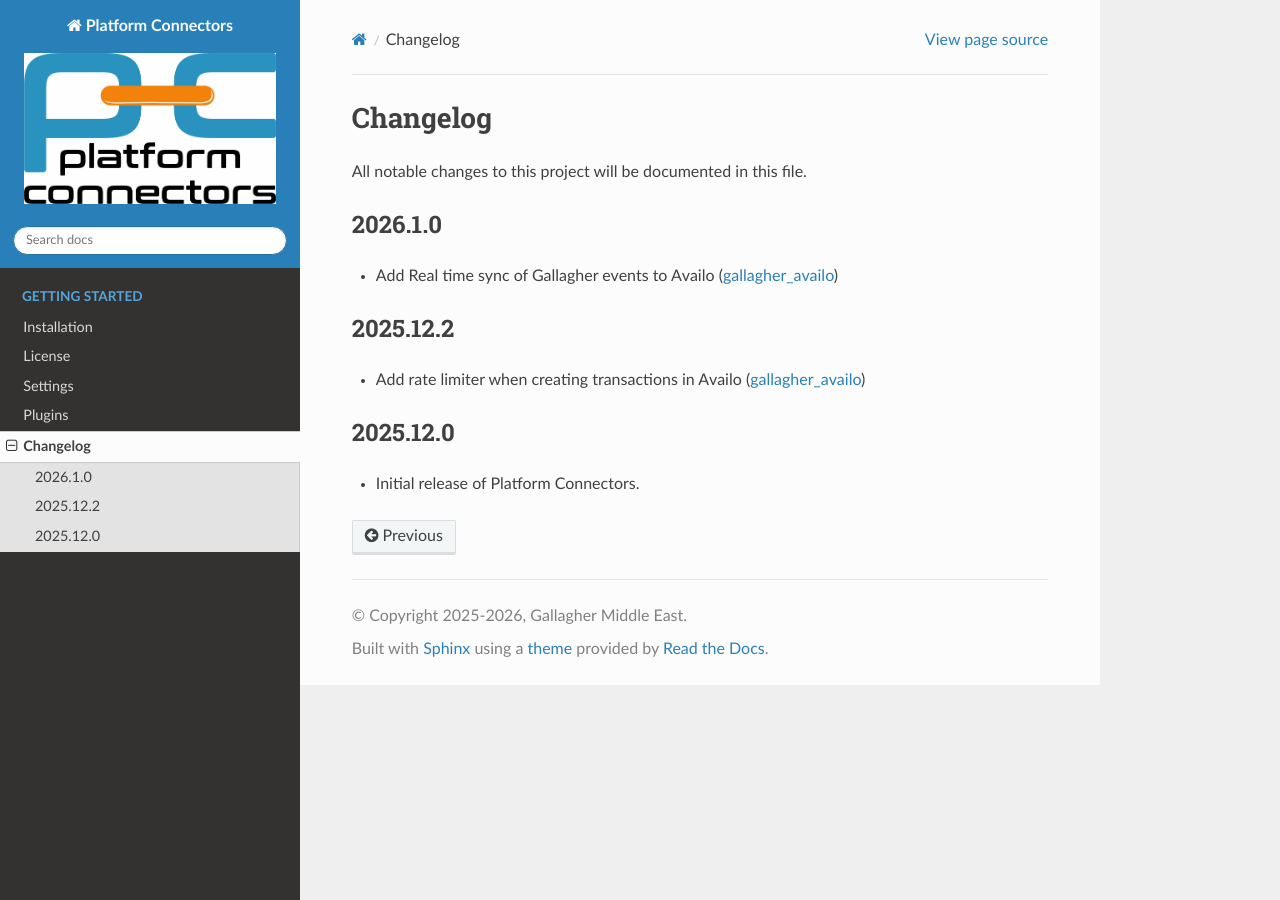
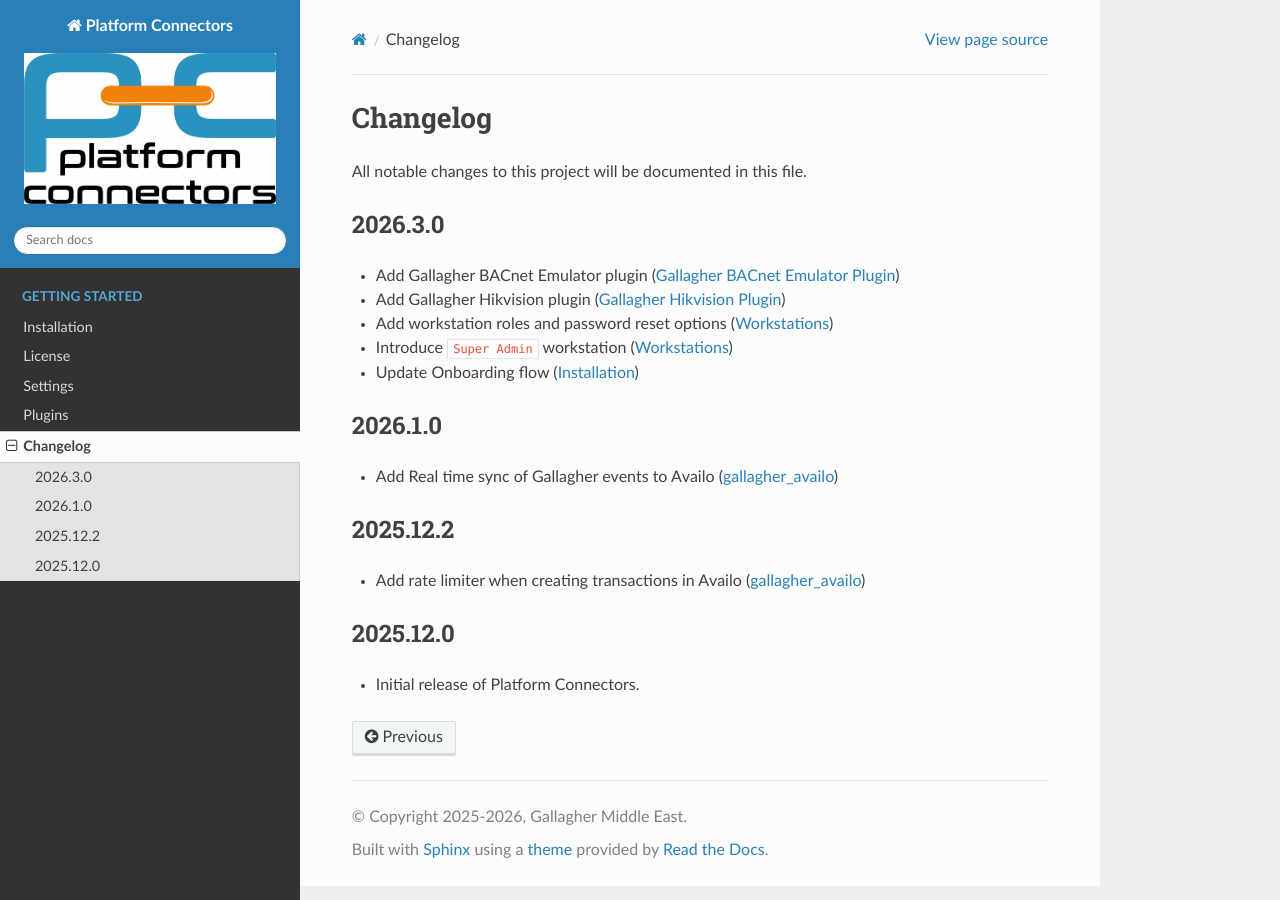
Before and after one commit to engrbm87/pconn-docs, a Sphinx documentation site: the page built from docs/source/changelog.rst, in a window 1280 px wide. Built offline with Sphinx 7.4.7 and the Read the Docs theme 3.1.0, drawn with Linux system fonts in a browser that asks for light colours; pages that are not in the unit, such as notebooks, are missing from menus.

Commit message:
Update changelog for version 2026.3.0

```diff
--- a/docs/source/changelog.rst
+++ b/docs/source/changelog.rst
@@ -2,6 +2,15 @@
 =========
 
 All notable changes to this project will be documented in this file.
+
+2026.3.0
+---------
+
+- Add Gallagher BACnet Emulator plugin (:doc:`/plugins/gallagher-bacnet-emulator`)
+- Add Gallagher Hikvision plugin (:doc:`/plugins/gallagher-hikvision`)
+- Add workstation roles and password reset options (:doc:`/settings/workstations`)
+- Introduce ``Super Admin`` workstation (:doc:`/settings/workstations`)
+- Update Onboarding flow (:doc:`/installation`)
 
 2026.1.0
 ---------
```
